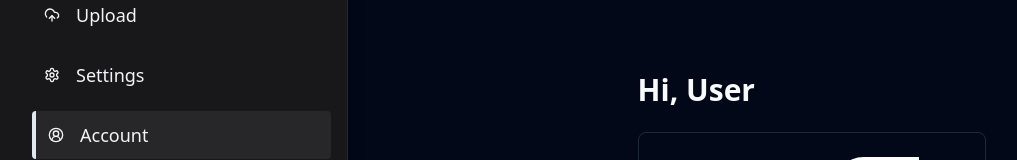
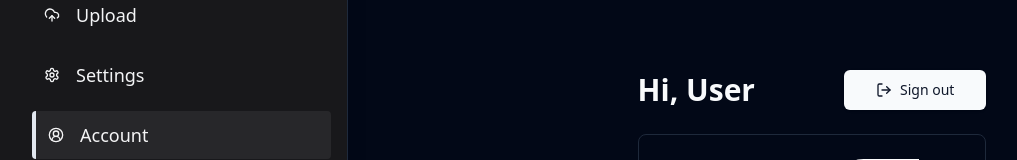
Before and after one commit to manu-0990/ytconnect, a Next.js app: page /account in a window 1280 px wide. Shown: the part 197-357 px from the top of the page, without its empty margins (4-1021 px from the left). Built offline with nearby package versions, Linux system fonts and the light colour scheme; no server answers.

Commit message:
feat: add sign-out button to account page for user convenience

```diff
--- a/src/app/(main)/account/page.tsx
+++ b/src/app/(main)/account/page.tsx
@@ -2,10 +2,12 @@
 
 import Request from "@/components/alerts/Request";
 import AccountCard from "@/components/ui/accountCard";
+import { Button } from "@/components/ui/button";
 import { useToast } from "@/hooks/use-toast";
 import { Role } from "@prisma/client";
 import axios, { AxiosError } from "axios";
-import { useSession } from "next-auth/react";
+import { LogOut } from "lucide-react";
+import { signOut, useSession } from "next-auth/react";
 import { useEffect, useState } from "react";
 
 interface User {
@@ -105,8 +107,15 @@ export default function Account() {
   return (
     <div className="w-full h-full flex flex-col gap-6 items-center justify-center p-7">
 
-      <div className="w-2/5">
+      <div className="w-2/5 flex justify-between items-center">
         <span className="text-3xl font-bold capitalize">{`Hi, ${user?.name?.toLowerCase() || 'User'}`}</span>
+        <Button
+          size="lg"
+          variant="default"
+          onClick={() => signOut({ callbackUrl: "/" })}
+        >
+          <LogOut /> Sign out
+        </Button>
       </div>
 
       <div className="border w-2/5 p-10 rounded-lg flex flex-col justify-between gap-16">
```
